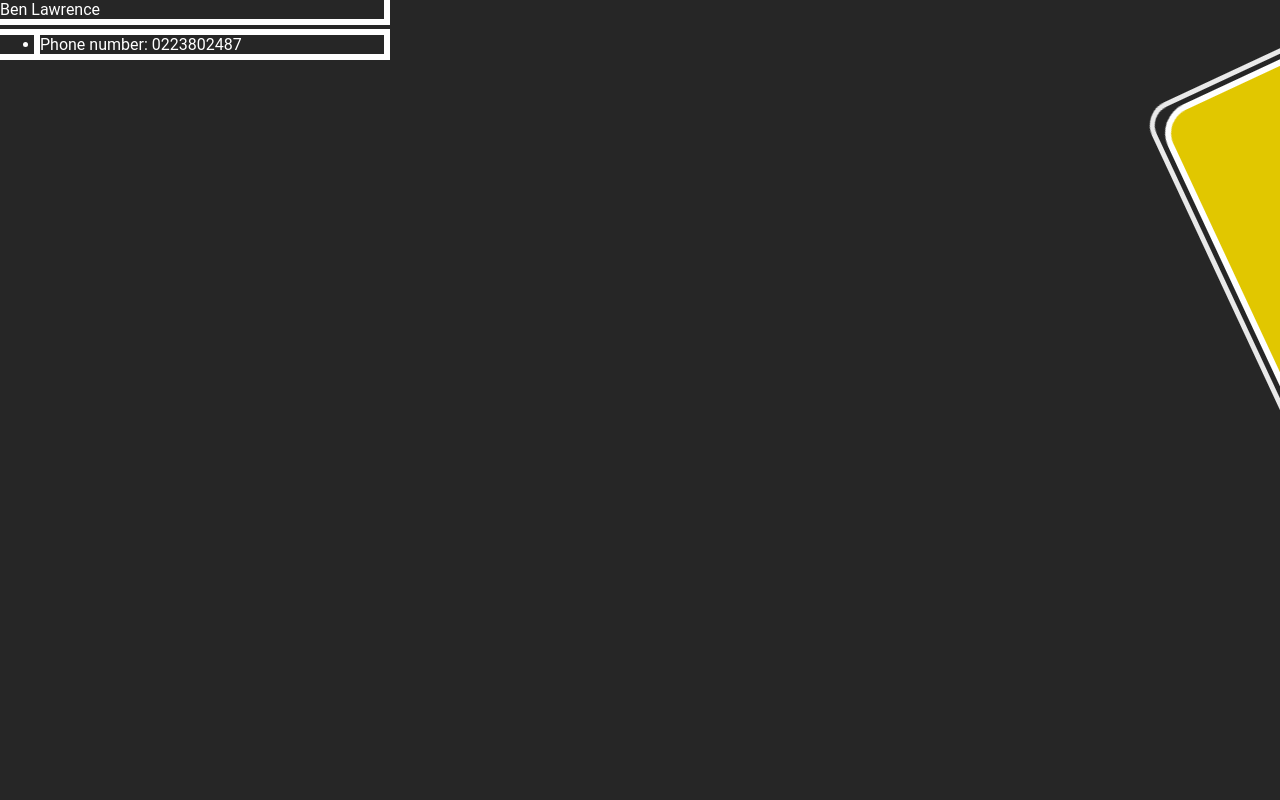
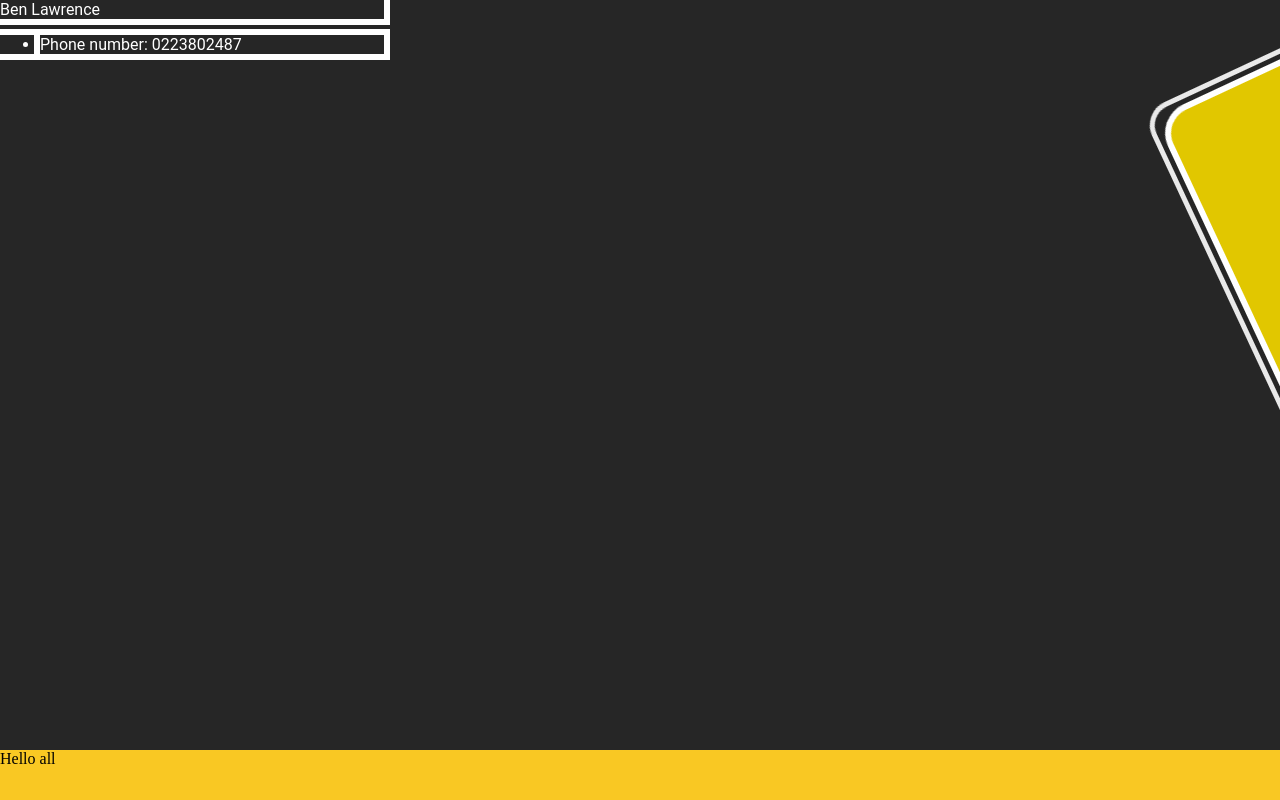
Before and after one commit to Ben-Lawrencee/Animated-CV-Website, a Vue app: page / in a window 1280 px wide. Built offline with nearby package versions, Linux system fonts and the light colour scheme.

Commit message:
Added a footer
Added a basic footer for contact details etc.
Needs improvement

```diff
--- a/src/App.vue
+++ b/src/App.vue
@@ -1,5 +1,8 @@
 <template>
   <router-view/>
+  <footer>
+    Hello all
+  </footer>
 </template>
 
 <script>
@@ -29,6 +32,18 @@ main {
   width: 100%;
   height: 100%;
   font-family: Roboto;
+  overflow: hidden;
+}
+
+footer {
+  position: fixed;
+  bottom: 0;
+
+  height: 50px;
+  width: 100vw;
+  width: 100dvw; //Override with device view width
+
+  background-color: #F9C823;
 }
 
 </style>
```
